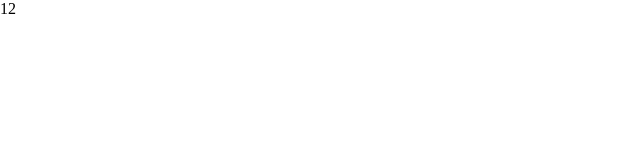
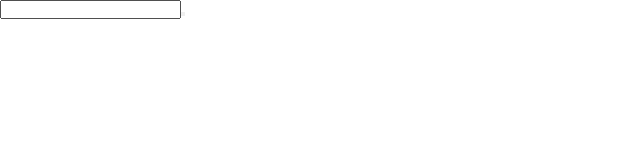
Before and after one commit to SzymanskiFilip/Spring-React-TodoApp, a React (Create React App) app in the folder Frontend/todoapp/: page / in a window 1280 px wide. Shown: the top 160 px of the page, without its empty margins (0-640 px from the left). Built offline with nearby package versions, Linux system fonts and the light colour scheme.

Commit message:
added import

```diff
--- a/Frontend/todoapp/src/App.js
+++ b/Frontend/todoapp/src/App.js
@@ -1,9 +1,12 @@
+import React from 'react';
 import './index.css';
+import './TodoForm.js';
+import TodoForm from './TodoForm.js';
 
 function App() {
   return (
-    <div className="bg">
-      12
+    <div>
+      <TodoForm />
     </div>
   );
 }
```
